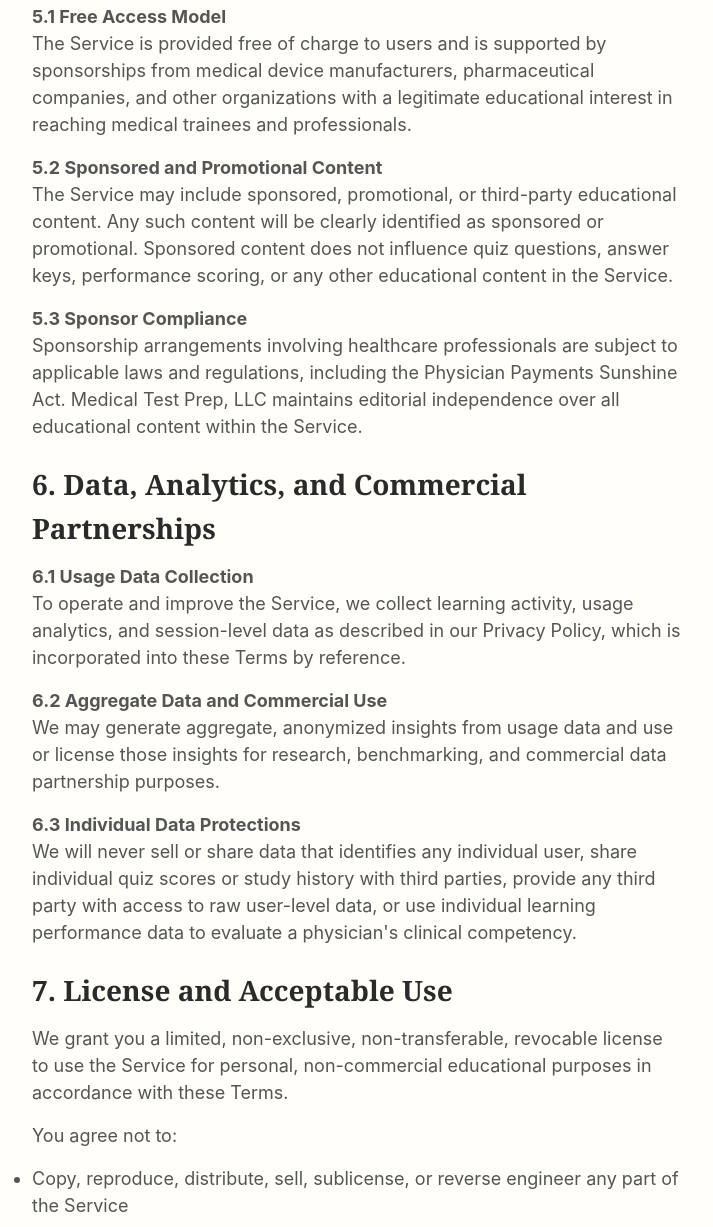
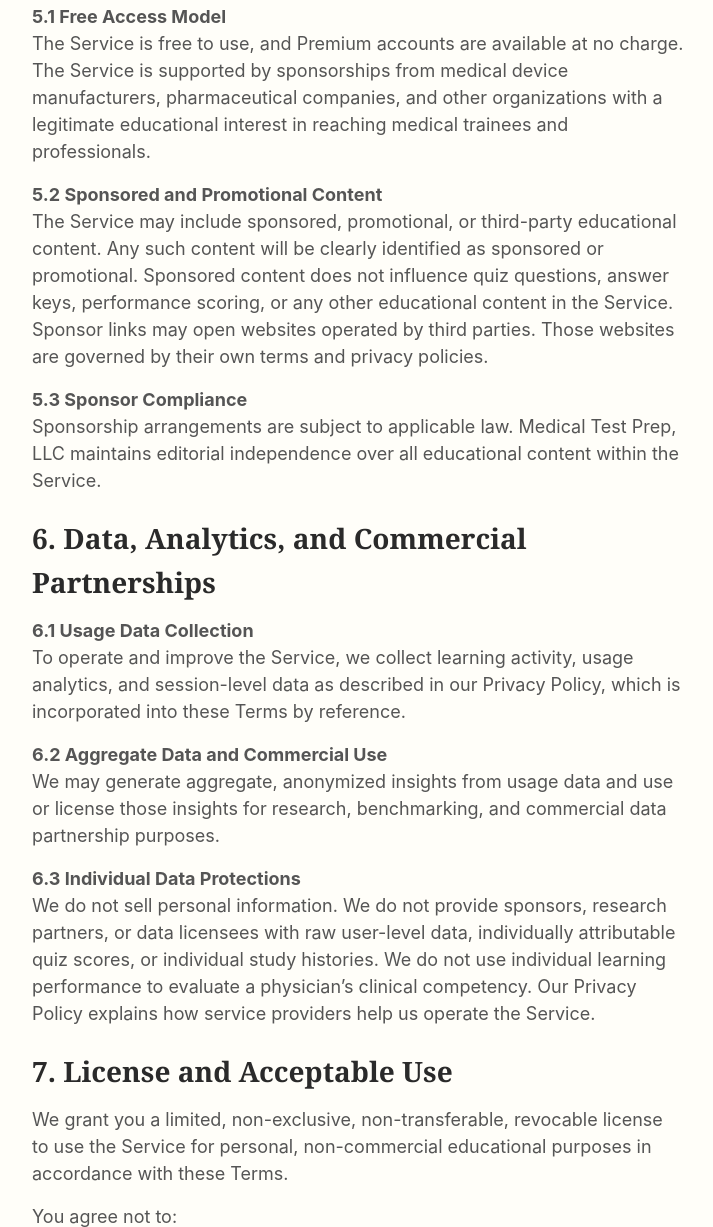
Before and after one commit to matthewobell/medicaltestpreps, a plain HTML site: page termsofuse.html in a window 1280 px wide. Shown: the part 1291-2518 px from the top of the page, without its empty margins (282-995 px from the left). Drawn offline with Linux system fonts and the light colour scheme.

Commit message:
Update termsofuse.html

```diff
--- a/termsofuse.html
+++ b/termsofuse.html
@@ -35,14 +35,14 @@
       <p class="page-text">We may restrict, suspend, or terminate access to the Service at any time for violations of these Terms, misuse of the Service, or conduct that harms the Service or other users.</p>
 
       <h2 class="page-subheading">5. Free Access and Sponsored Content</h2>
-      <p class="page-text"><strong>5.1 Free Access Model</strong><br />The Service is provided free of charge to users and is supported by sponsorships from medical device manufacturers, pharmaceutical companies, and other organizations with a legitimate educational interest in reaching medical trainees and professionals.</p>
-      <p class="page-text"><strong>5.2 Sponsored and Promotional Content</strong><br />The Service may include sponsored, promotional, or third-party educational content. Any such content will be clearly identified as sponsored or promotional. Sponsored content does not influence quiz questions, answer keys, performance scoring, or any other educational content in the Service.</p>
-      <p class="page-text"><strong>5.3 Sponsor Compliance</strong><br />Sponsorship arrangements involving healthcare professionals are subject to applicable laws and regulations, including the Physician Payments Sunshine Act. Medical Test Prep, LLC maintains editorial independence over all educational content within the Service.</p>
+      <p class="page-text"><strong>5.1 Free Access Model</strong><br />The Service is free to use, and Premium accounts are available at no charge. The Service is supported by sponsorships from medical device manufacturers, pharmaceutical companies, and other organizations with a legitimate educational interest in reaching medical trainees and professionals.</p>
+      <p class="page-text"><strong>5.2 Sponsored and Promotional Content</strong><br />The Service may include sponsored, promotional, or third-party educational content. Any such content will be clearly identified as sponsored or promotional. Sponsored content does not influence quiz questions, answer keys, performance scoring, or any other educational content in the Service. Sponsor links may open websites operated by third parties. Those websites are governed by their own terms and privacy policies.</p>
+      <p class="page-text"><strong>5.3 Sponsor Compliance</strong><br />Sponsorship arrangements are subject to applicable law. Medical Test Prep, LLC maintains editorial independence over all educational content within the Service.</p>
 
       <h2 class="page-subheading">6. Data, Analytics, and Commercial Partnerships</h2>
       <p class="page-text"><strong>6.1 Usage Data Collection</strong><br />To operate and improve the Service, we collect learning activity, usage analytics, and session-level data as described in our Privacy Policy, which is incorporated into these Terms by reference.</p>
       <p class="page-text"><strong>6.2 Aggregate Data and Commercial Use</strong><br />We may generate aggregate, anonymized insights from usage data and use or license those insights for research, benchmarking, and commercial data partnership purposes.</p>
-      <p class="page-text"><strong>6.3 Individual Data Protections</strong><br />We will never sell or share data that identifies any individual user, share individual quiz scores or study history with third parties, provide any third party with access to raw user-level data, or use individual learning performance data to evaluate a physician's clinical competency.</p>
+      <p class="page-text"><strong>6.3 Individual Data Protections</strong><br />We do not sell personal information. We do not provide sponsors, research partners, or data licensees with raw user-level data, individually attributable quiz scores, or individual study histories. We do not use individual learning performance to evaluate a physician’s clinical competency. Our Privacy Policy explains how service providers help us operate the Service.</p>
 
       <h2 class="page-subheading">7. License and Acceptable Use</h2>
       <p class="page-text">We grant you a limited, non-exclusive, non-transferable, revocable license to use the Service for personal, non-commercial educational purposes in accordance with these Terms.</p>
```
